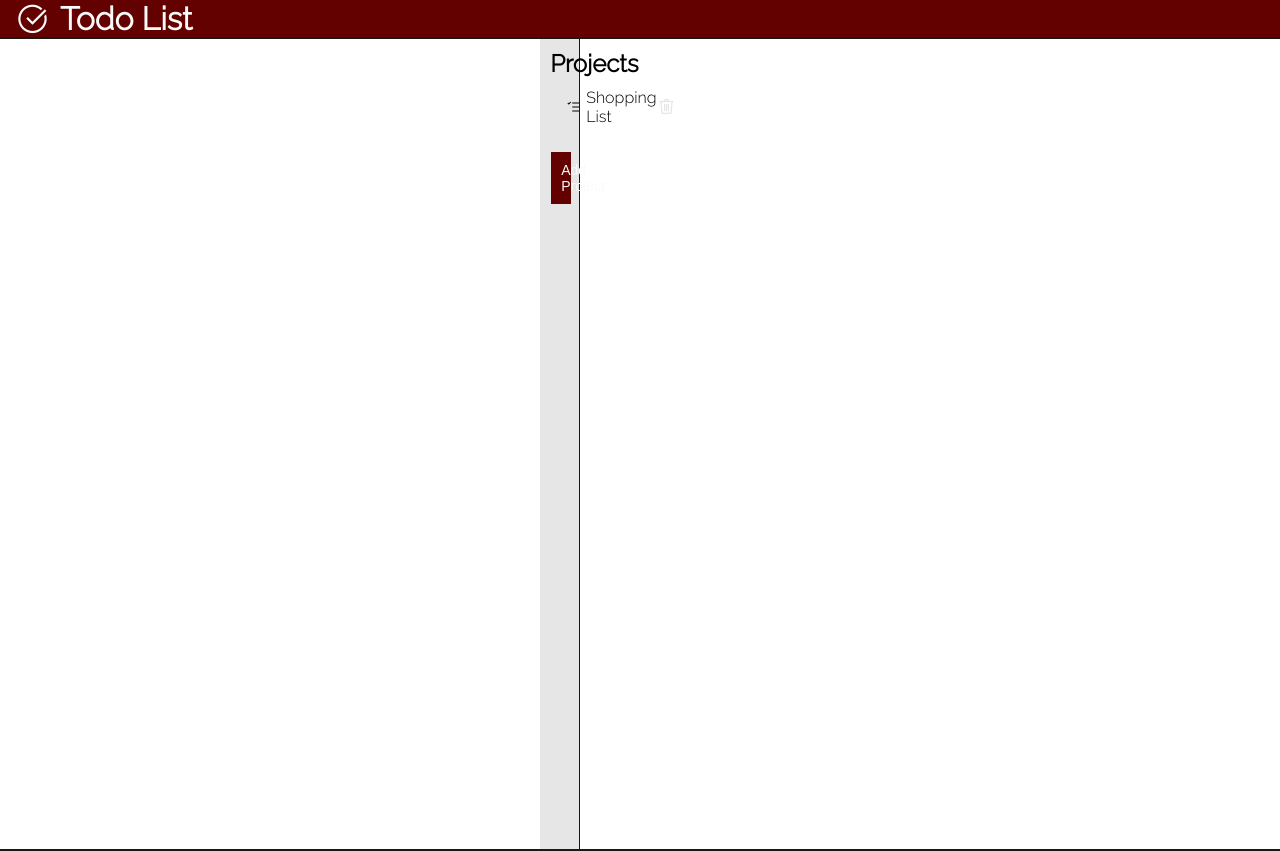
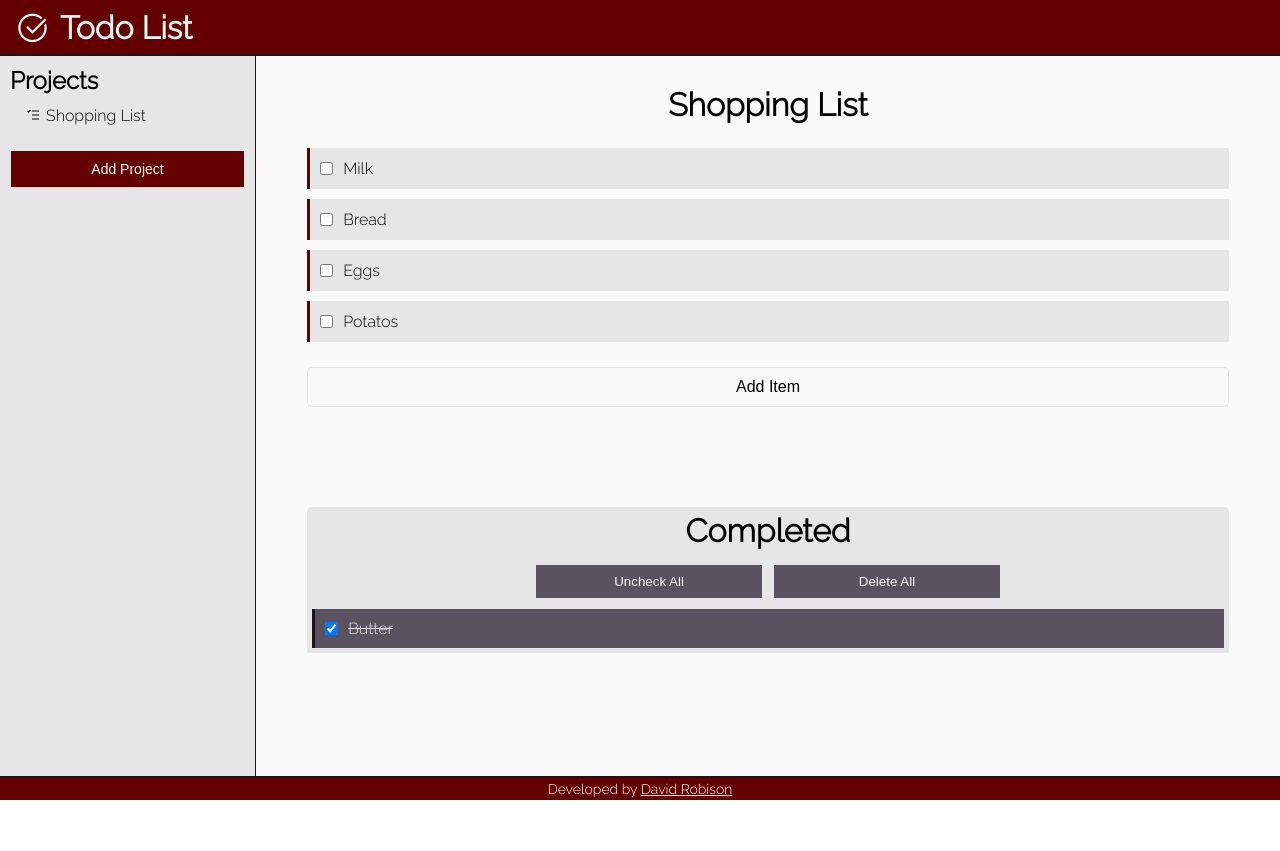
Before and after one commit to robisonwebdev/todo-react, a React (Create React App) app: page / in a window 1280 px wide. Shown: the top 851 px of the page. After the commit the page ends 800 px from the top, so only its background shows below. Built offline with nearby package versions, Linux system fonts and the light colour scheme.

Commit message:
Changed #Main to main

```diff
--- a/src/styles/Main/Main.css
+++ b/src/styles/Main/Main.css
@@ -1,4 +1,4 @@
-#Main {
+main {
     display: flex;
     flex-direction: row;
     justify-content: center;
```
